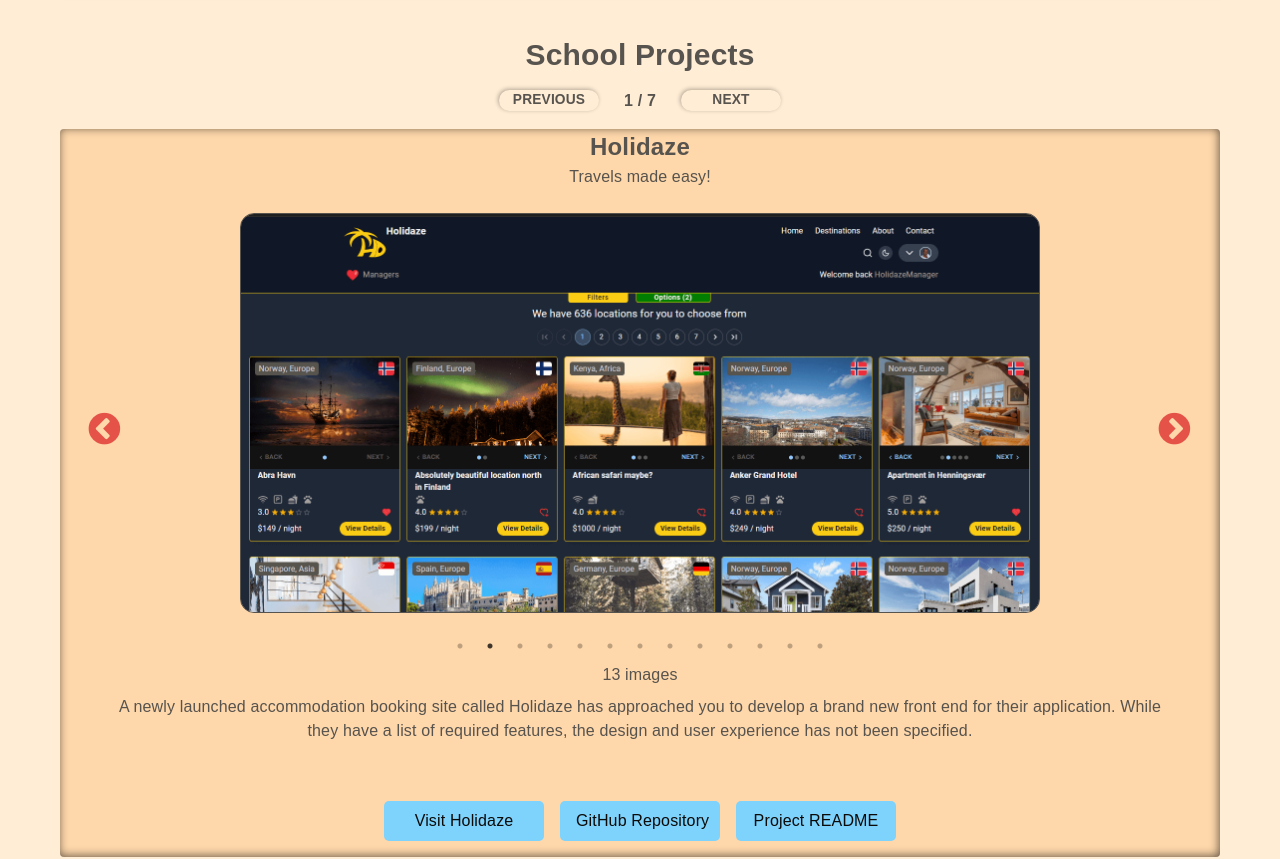
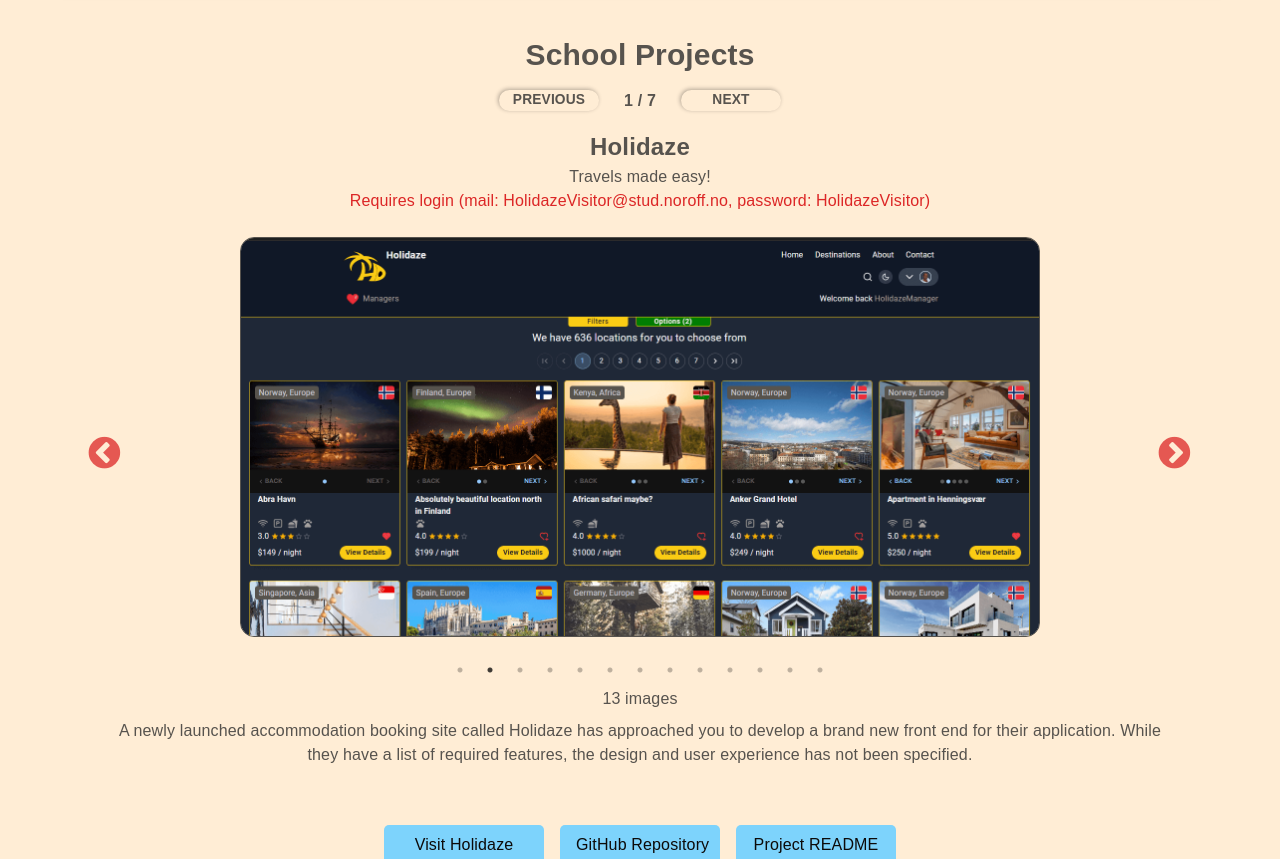
Before and after one commit to runeunhjem/portfolio-2, a React (Vite) app: page / in a window 1280 px wide. Shown: the part 500-1359 px from the top of the page. Built offline with nearby package versions, Linux system fonts and the light colour scheme; a web font is replaced by a local one.

Commit message:
Adds login info to those projects that require it to see all features

```diff
--- a/src/components/ProjectCard/index.jsx
+++ b/src/components/ProjectCard/index.jsx
@@ -21,6 +21,7 @@ const ProjectCard = ({ project }) => {
     <S.Project>
       <h3>{project.title}</h3>
       <p>{project.tagline}</p>
+      <p className="text-red-600">{project.login}</p>
       <div className="carousel-container pt-6 pb-2 px-6">
         <Slider {...imageSliderSettings}>
           {project.images
@@ -74,6 +75,7 @@ ProjectCard.propTypes = {
   project: PropTypes.shape({
     title: PropTypes.string,
     tagline: PropTypes.string,
+    login: PropTypes.string,
     images: PropTypes.arrayOf(PropTypes.string),
     description: PropTypes.string,
     links: PropTypes.arrayOf(
--- a/src/components/ProjectCard/index.styled.jsx
+++ b/src/components/ProjectCard/index.styled.jsx
@@ -3,16 +3,11 @@ import styled from "styled-components";
 export const Project = styled.div`
   padding: 0;
   margin: 0 auto;
-  background: var(--orange-200);
-  /* border: 1px solid var(--stone-400); */
-  box-shadow: inset -1px -1px 10px rgba(0, 0, 0, 0.6);
-  border-radius: 4px;
+  background: var(--orange-100);
+  /* box-shadow: inset -1px -1px 10px rgba(0, 0, 0, 0.6); */
+  border-radius: 12px;
   text-align: center;
   overflow: hidden;
-  /* width: 90%; */
-  /* max-width: 80vw !important; */
-  /* max-width: 95vw; */
-  /* height: 100%; */
 
   @media (max-width: 600px) {
     padding: 0.5rem;
--- a/src/components/ProjectGallery/projectsData.js
+++ b/src/components/ProjectGallery/projectsData.js
@@ -154,6 +154,8 @@ const projectsData = [
     id: 4,
     title: "movieTALK",
     tagline: "Lets talk movies!",
+    login:
+      "Requires login (mail: movieTALKVisitor@stud.noroff.no, password: movieTALKVisitor)",
     description:
       "JavaScript 2 Course Assignment. You have been tasked with producing a new JavaScript front-end client for an existing social media platform. The client application must be attractive and responsive, but you have an otherwise blank slate in terms of theme design language.",
     images: [
@@ -185,6 +187,8 @@ const projectsData = [
     id: 5,
     title: "DreamBids",
     tagline: "Find That Dreamy Item!",
+    login:
+      "Requires login (mail: DreamBidsVisitor@stud.noroff.no, password: DreamBidsVisitor)",
     description:
       "An auction site is looking to launch a website where users can add items to be bid on and bid on items other users have put up for auction. Vanilla JS, Bootstrap and Sass were primaries on this project.JavaScript 2 Course Assignment. You have been tasked with producing a new JavaScript front-end client for an existing social media platform. The client application must be attractive and responsive, but you have an otherwise blank slate in terms of theme design language.",
     images: [
@@ -237,6 +241,8 @@ const projectsData = [
     id: 7,
     title: "Holidaze",
     tagline: "Travels made easy!",
+    login:
+      "Requires login (mail: HolidazeVisitor@stud.noroff.no, password: HolidazeVisitor)",
     description:
       "A newly launched accommodation booking site called Holidaze has approached you to develop a brand new front end for their application. While they have a list of required features, the design and user experience has not been specified.",
     images: [
```
